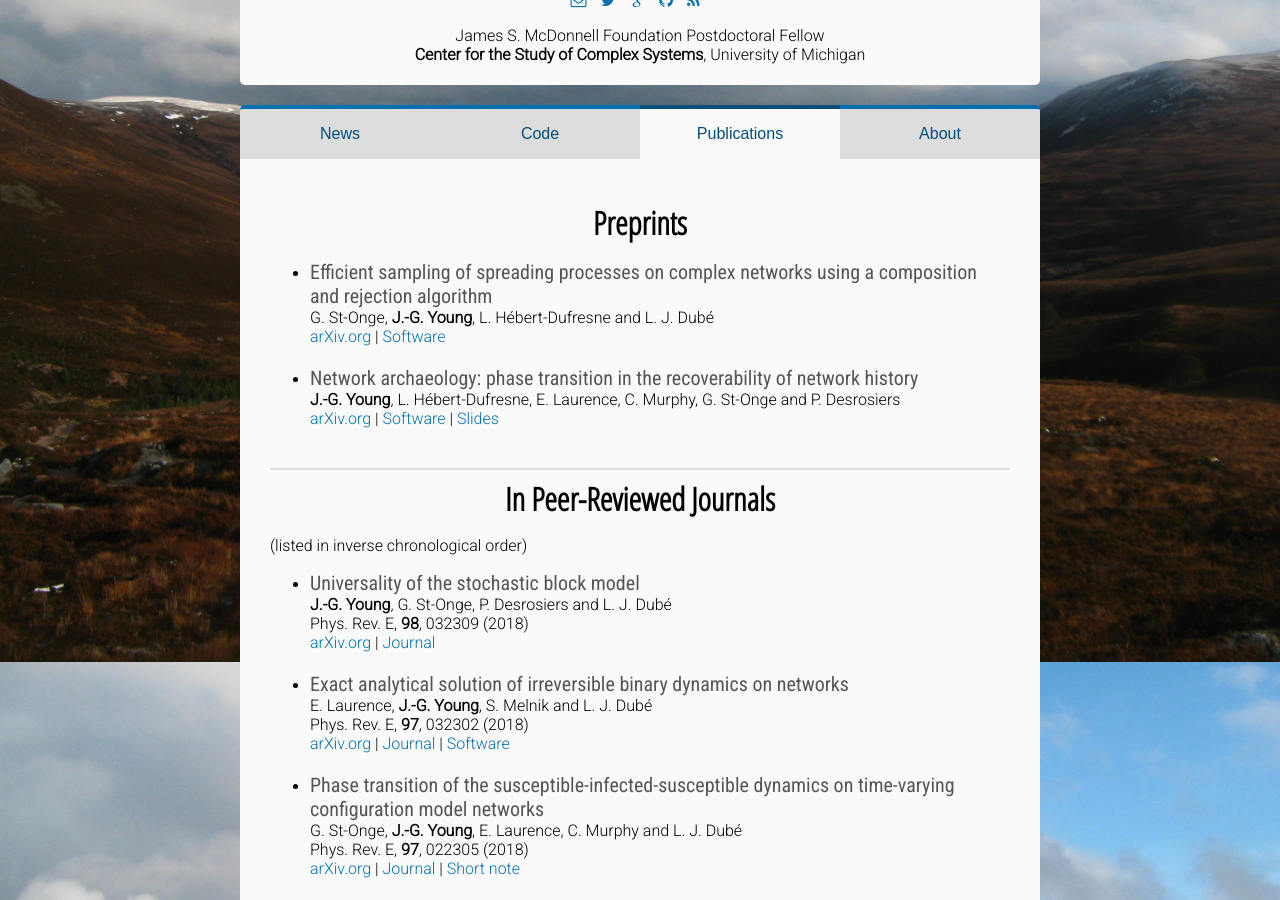
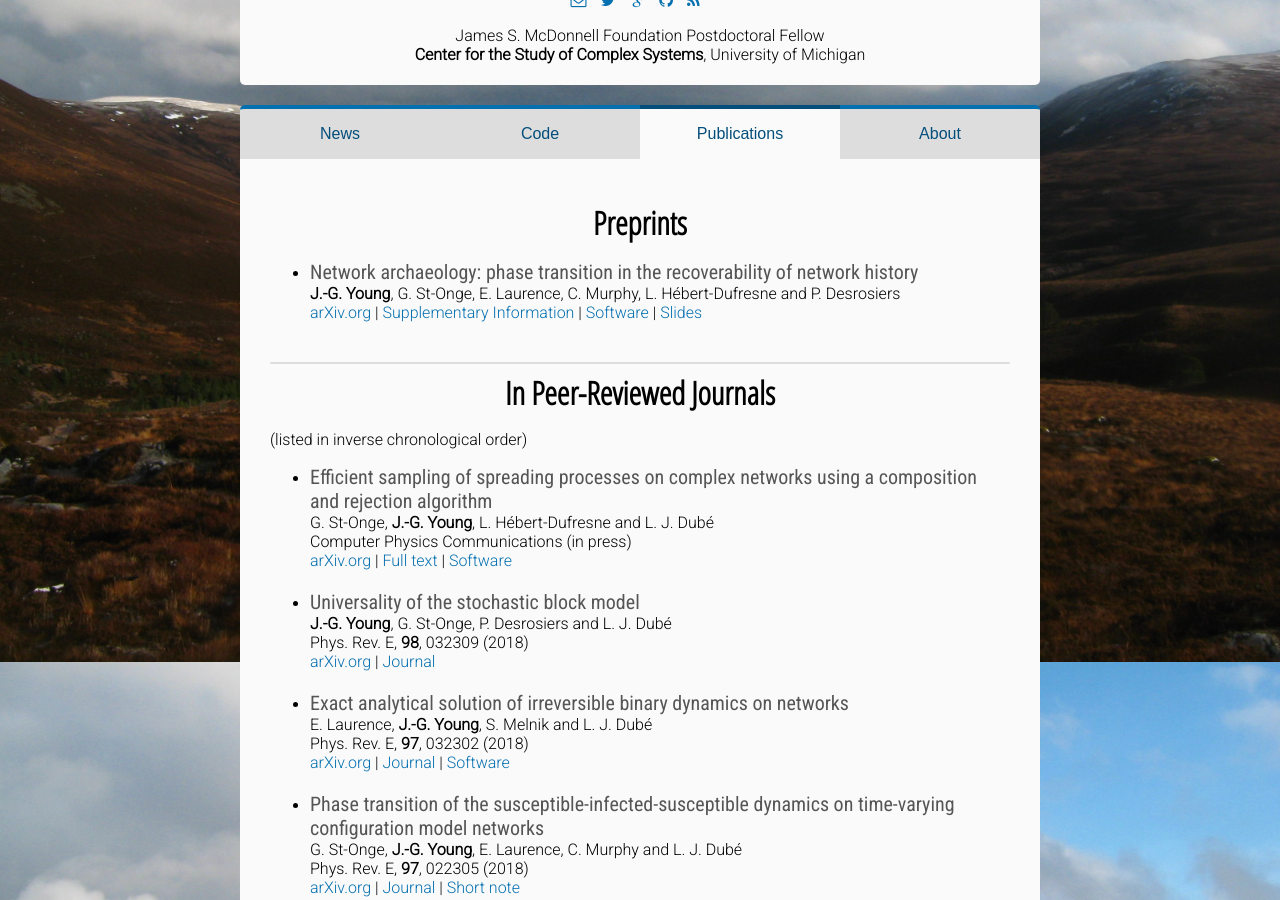
Before and after one commit to jg-you/jg-you.github.io, a Jekyll site: the page built from publications.md, in a window 1280 px wide and 900 px high, scrolled down 298 px. Built offline with Jekyll 4.4.1, drawn with Linux system fonts in a browser that asks for light colours; some web fonts are replaced; comment, search, counter and statistics services are not loaded; part of the change alters nothing that is shown.

Commit message:
Net archaeo v2 (SI) + CPC in press

```diff
--- a/publications.md
+++ b/publications.md
@@ -6,15 +6,9 @@ title: Publications
 <span id="nav-preprints"></span>
 ## Preprints
 
-* <span class="pub-title">Efficient sampling of spreading processes on complex networks using a composition and rejection algorithm</span><br/>
-G. St-Onge, **J.-G. Young**, L. Hébert-Dufresne and L. J. Dubé<br/>
-[arXiv.org](https://arxiv.org/abs/1808.05859) | [Software](https://github.com/gstonge/spreading_CR)
-
-
 * <span class="pub-title">Network archaeology: phase transition in the recoverability of network history</span><br/>
-**J.-G. Young**, L. Hébert-Dufresne, E. Laurence, C. Murphy, G. St-Onge and P. Desrosiers<br/>
-[arXiv.org](https://arxiv.org/abs/1803.09191) | [Software](https://github.com/jg-you/network-archaeology) | [Slides](https://speakerdeck.com/jgyou/network-archaeology-phase-transition-in-the-recoverability-of-network-history)
-
+**J.-G. Young**, G. St-Onge, E. Laurence, C. Murphy, L. Hébert-Dufresne and P. Desrosiers<br/>
+[arXiv.org](https://arxiv.org/abs/1803.09191) | [Supplementary Information](files/SI_archaeology_v2.pdf) | [Software](https://github.com/jg-you/network-archaeology) | [Slides](https://speakerdeck.com/jgyou/network-archaeology-phase-transition-in-the-recoverability-of-network-history)
 
 <div class="end-of-post"></div>
 
@@ -22,6 +16,11 @@ G. St-Onge, **J.-G. Young**, L. Hébert-Dufresne and L. J. Dubé<br/>
 ## In Peer-Reviewed Journals
 
 <p>(listed in inverse chronological order)</p>
+
+* <span class="pub-title">Efficient sampling of spreading processes on complex networks using a composition and rejection algorithm</span><br/>
+G. St-Onge, **J.-G. Young**, L. Hébert-Dufresne and L. J. Dubé<br/>
+Computer Physics Communications (in press)<br/>
+[arXiv.org](https://arxiv.org/abs/1808.05859) | [Full text](https://doi.org/10.1016/j.cpc.2019.02.008) | [Software](https://github.com/gstonge/spreading_CR)
 
 * <span class="pub-title">Universality of the stochastic block model</span><br/>
 **J.-G. Young**, G. St-Onge, P. Desrosiers and L. J. Dubé<br/>
```
